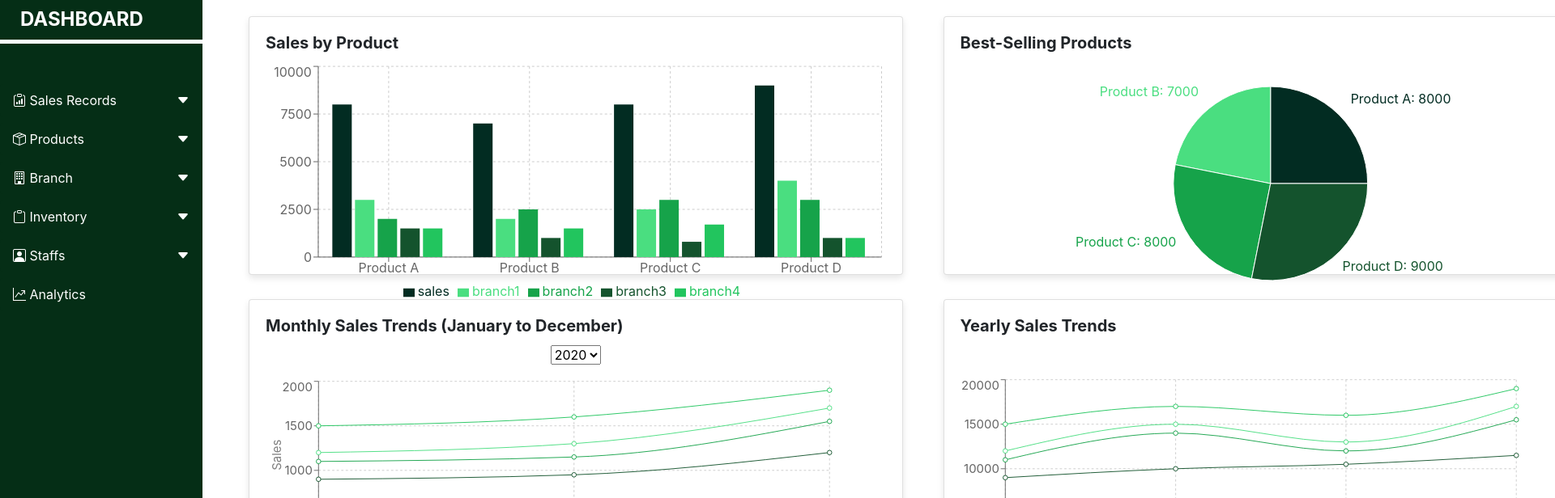
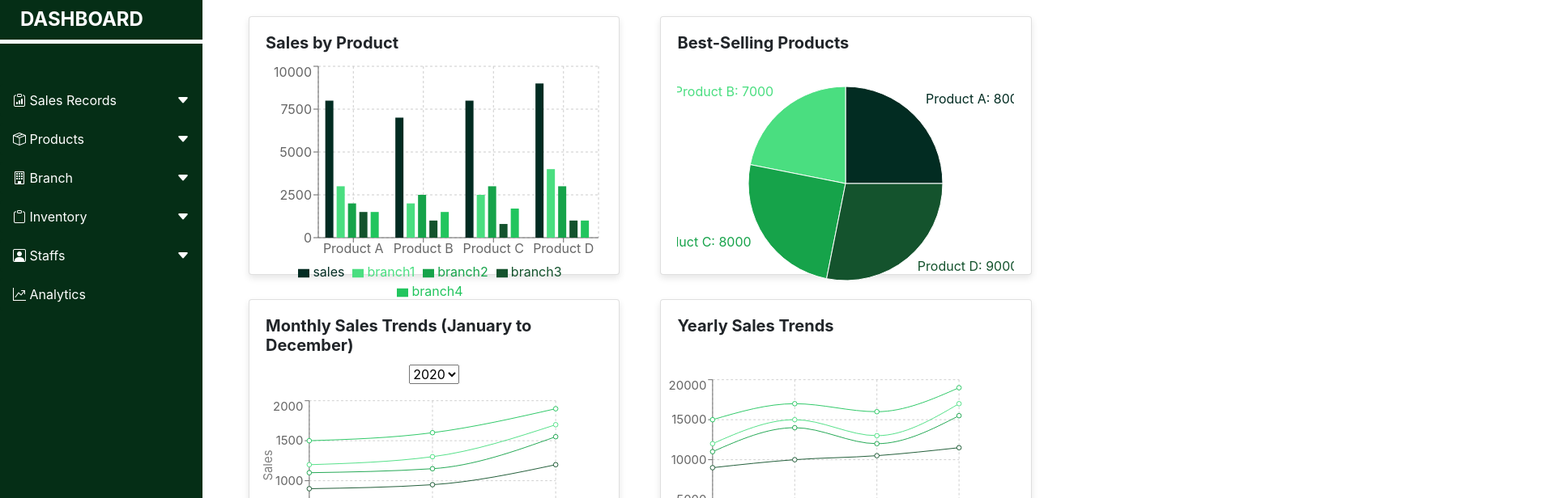
Before and after one commit to mrtechnic/sales-tracker-app, a React (Vite) app: page /analytics in a window 1280 px wide. Shown: the top 616 px of the page at 81% size, 1920 px wide, since content can reach past the window. Built offline with nearby package versions, Linux system fonts and the light colour scheme.

Commit message:
added more pages

```diff
--- a/src/Dashboards/superadmindash.css
+++ b/src/Dashboards/superadmindash.css
@@ -6,6 +6,7 @@
     padding: 20px;
     position: relative;
     left: 17rem;
+    width: 81%;
   }
 
   /* Top section for charts */
@@ -14,7 +15,7 @@
     justify-content: space-between;
     gap: 50px; /* Space between the charts */
     margin-bottom: 30px; /* Space between charts and recent sales */
-    width: 150%;
+    width: 100%;
   }
 
   /* Card styles for charts */
@@ -33,4 +34,5 @@
     width: 150%;
     border-radius: 10px;
     box-shadow: 0 4px 8px rgba(0, 0, 0, 0.1);
+    width: 100%;
   }
```
